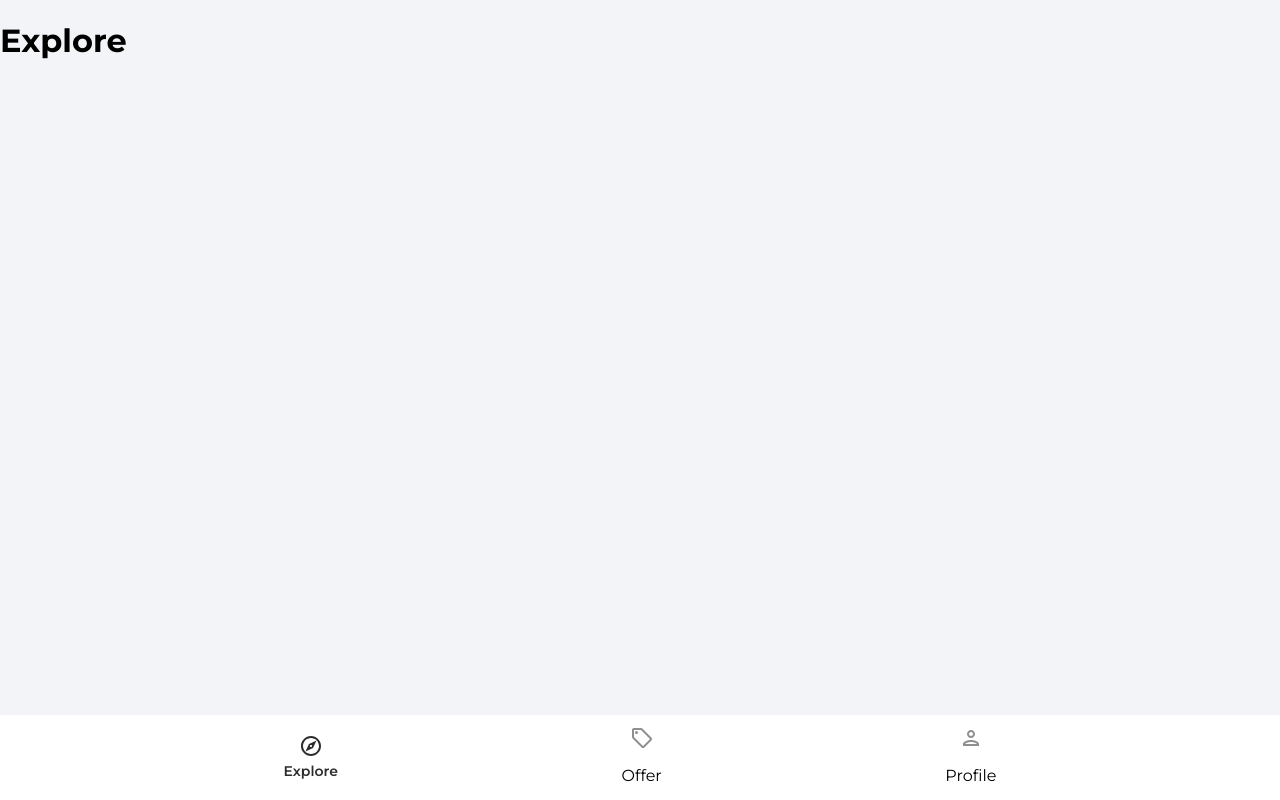
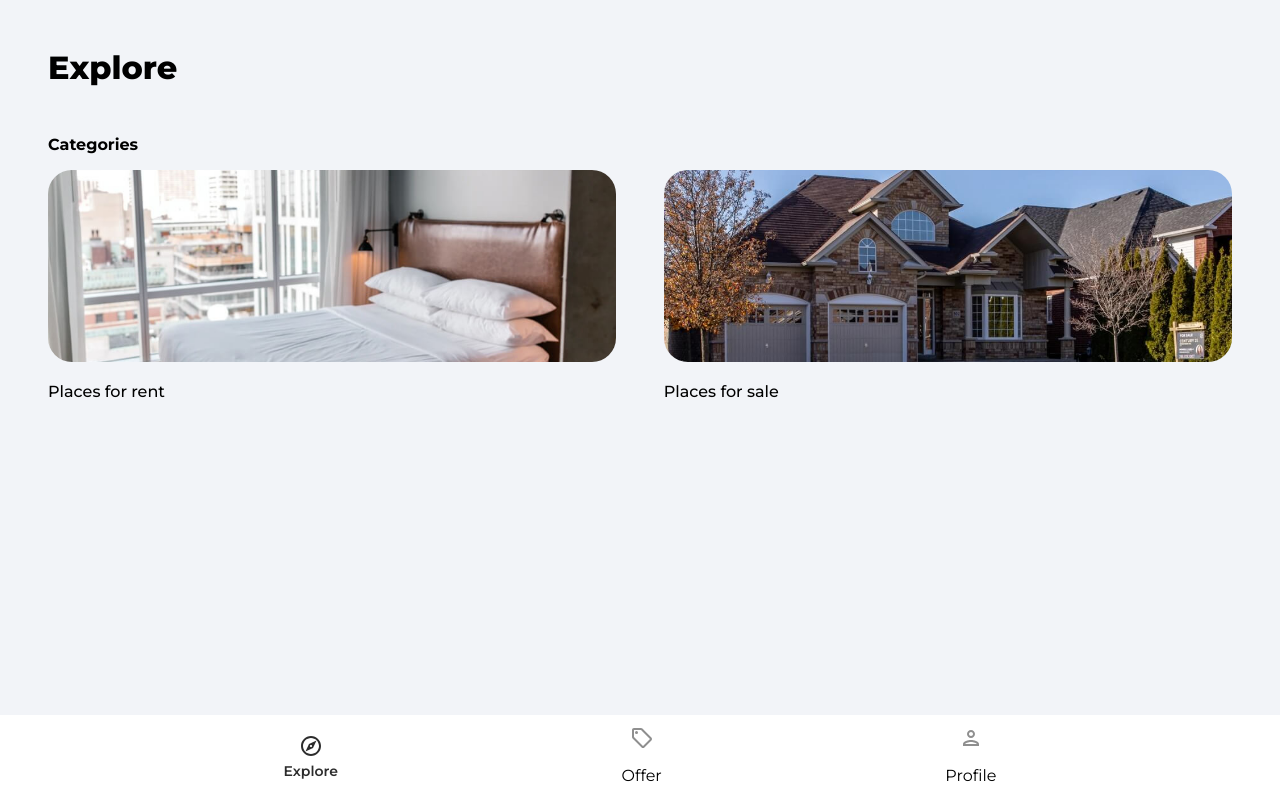
Before and after one commit to miquelespinosa2/house-marketplace, a React (Create React App) app: page / in a window 1280 px wide. Built offline with nearby package versions, Linux system fonts and the light colour scheme.

Commit message:
Starting to add the frontend for the explore page

```diff
--- a/src/pages/Explore.jsx
+++ b/src/pages/Explore.jsx
@@ -1,10 +1,32 @@
 import React from 'react'
+import {Link} from 'react-router-dom'
+import rentCategoryImage from '../assets/jpg/rentCategoryImage.jpg'
+import sellCategoryImage from '../assets/jpg/sellCategoryImage.jpg'
 
 function Explore() {
   return (
-    <>
-      <h1>Explore</h1>
-    </>
+    <div className='explore'>
+      <header>
+        <p className="pageHeader">Explore</p>
+      </header>
+
+      <main>
+
+        <p className="exploreCategoryHeading">Categories</p>
+        <div className="exploreCategories">
+          <Link to='/category/rent'>
+            <img src={rentCategoryImage} alt="rent"
+            className='exploreCategoryImg'/>
+          <p className="exploreCategoryName">Places for rent</p>
+            </Link>
+          <Link to='/category/sell'>
+            <img src={sellCategoryImage} alt="rent"
+            className='exploreCategoryImg'/>
+            <p className="exploreCategoryName">Places for sale</p>
+          </Link>
+        </div>
+      </main>
+    </div>
   )
 }
 
```
